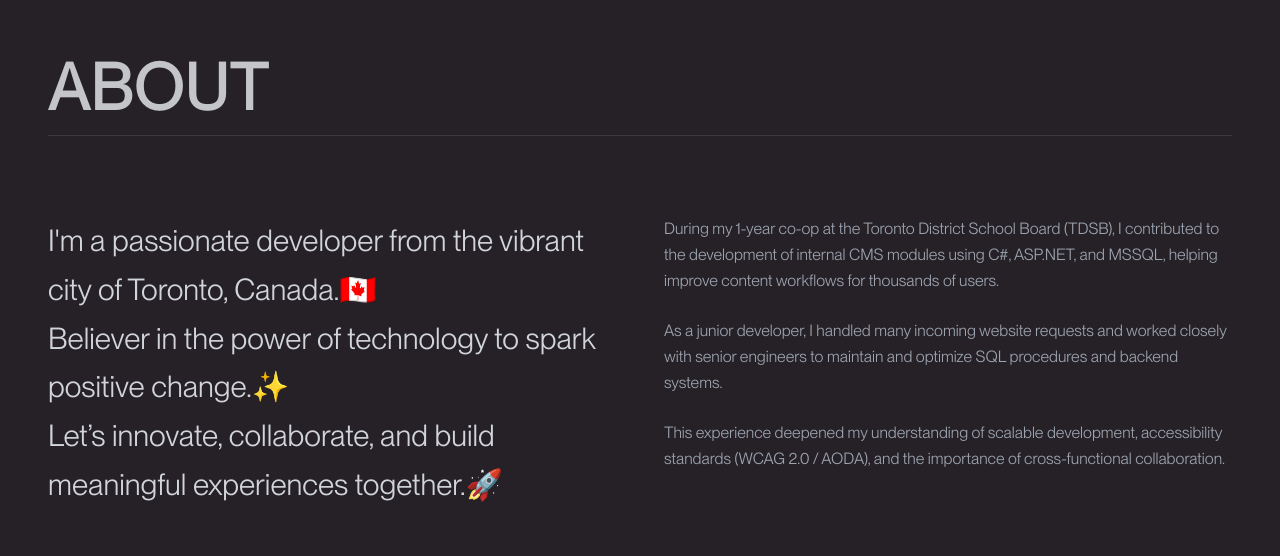
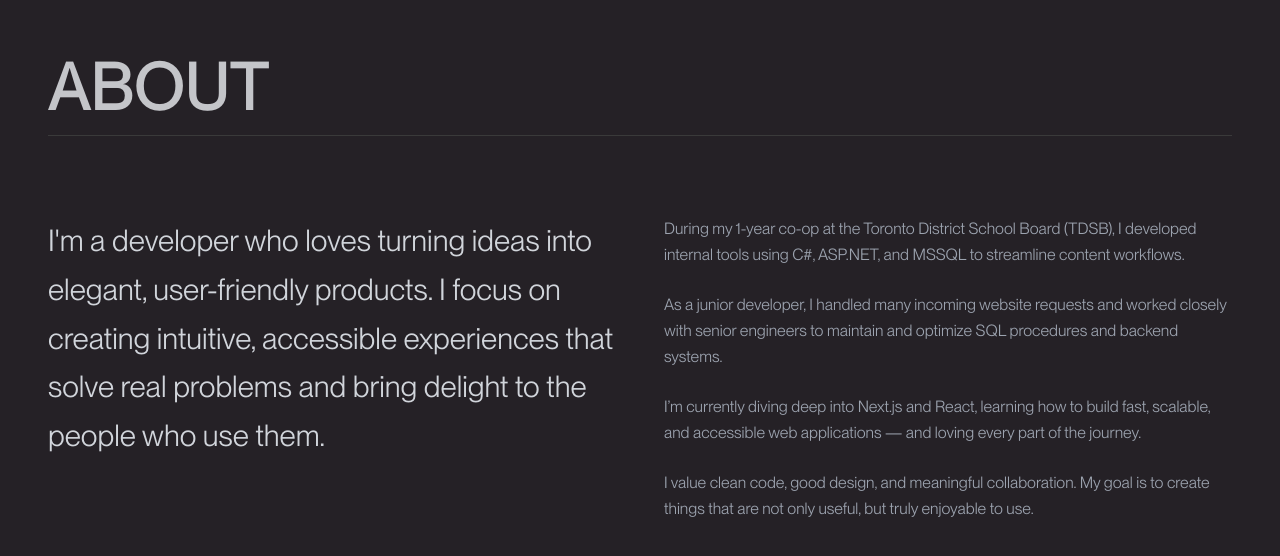
Before and after one commit to runner-jaimie/Jaimie, a Next.js app: page / in a window 1280 px wide. Shown: the part 909-1465 px from the top of the page. Built offline with nearby package versions, Linux system fonts and the light colour scheme; a web font is replaced by a local one.

Commit message:
feat(about): shorten left intro and organize right bio into 4 clear paragraphs

```diff
--- a/components/About.tsx
+++ b/components/About.tsx
@@ -27,22 +27,18 @@ export default function About() {
         {/* 좌우 2열 레이아웃 */}
         <div className="grid md:grid-cols-2 gap-12">
           {/* 왼쪽 강조 텍스트 */}
-          <div className="text-3xl font-medium leading-relaxed text-gray-300">
-            I'm a passionate developer from the vibrant city of Toronto,
-            Canada.🇨🇦 <br />
-            Believer in the power of technology to spark positive change.✨{' '}
-            <br />
-            Let’s innovate, collaborate, and build meaningful experiences
-            together.🚀
+          <div className="text-3xl font-medium leading-relaxed text-gray-300 max-w-xl">
+            I'm a developer who loves turning ideas into elegant, user-friendly
+            products. I focus on creating intuitive, accessible experiences that
+            solve real problems and bring delight to the people who use them.
           </div>
 
           {/* 오른쪽 설명 */}
           <div className="text-base text-gray-400 space-y-6 leading-relaxed">
             <p>
               During my 1-year co-op at the Toronto District School Board
-              (TDSB), I contributed to the development of internal CMS modules
-              using C#, ASP.NET, and MSSQL, helping improve content workflows
-              for thousands of users.
+              (TDSB), I developed internal tools using C#, ASP.NET, and MSSQL to
+              streamline content workflows.
             </p>
             <p>
               As a junior developer, I handled many incoming website requests
@@ -50,9 +46,14 @@ export default function About() {
               SQL procedures and backend systems.
             </p>
             <p>
-              This experience deepened my understanding of scalable development,
-              accessibility standards (WCAG 2.0 / AODA), and the importance of
-              cross-functional collaboration.
+              I’m currently diving deep into Next.js and React, learning how to
+              build fast, scalable, and accessible web applications — and loving
+              every part of the journey.
+            </p>
+            <p>
+              I value clean code, good design, and meaningful collaboration. My
+              goal is to create things that are not only useful, but truly
+              enjoyable to use.
             </p>
           </div>
         </div>
```
